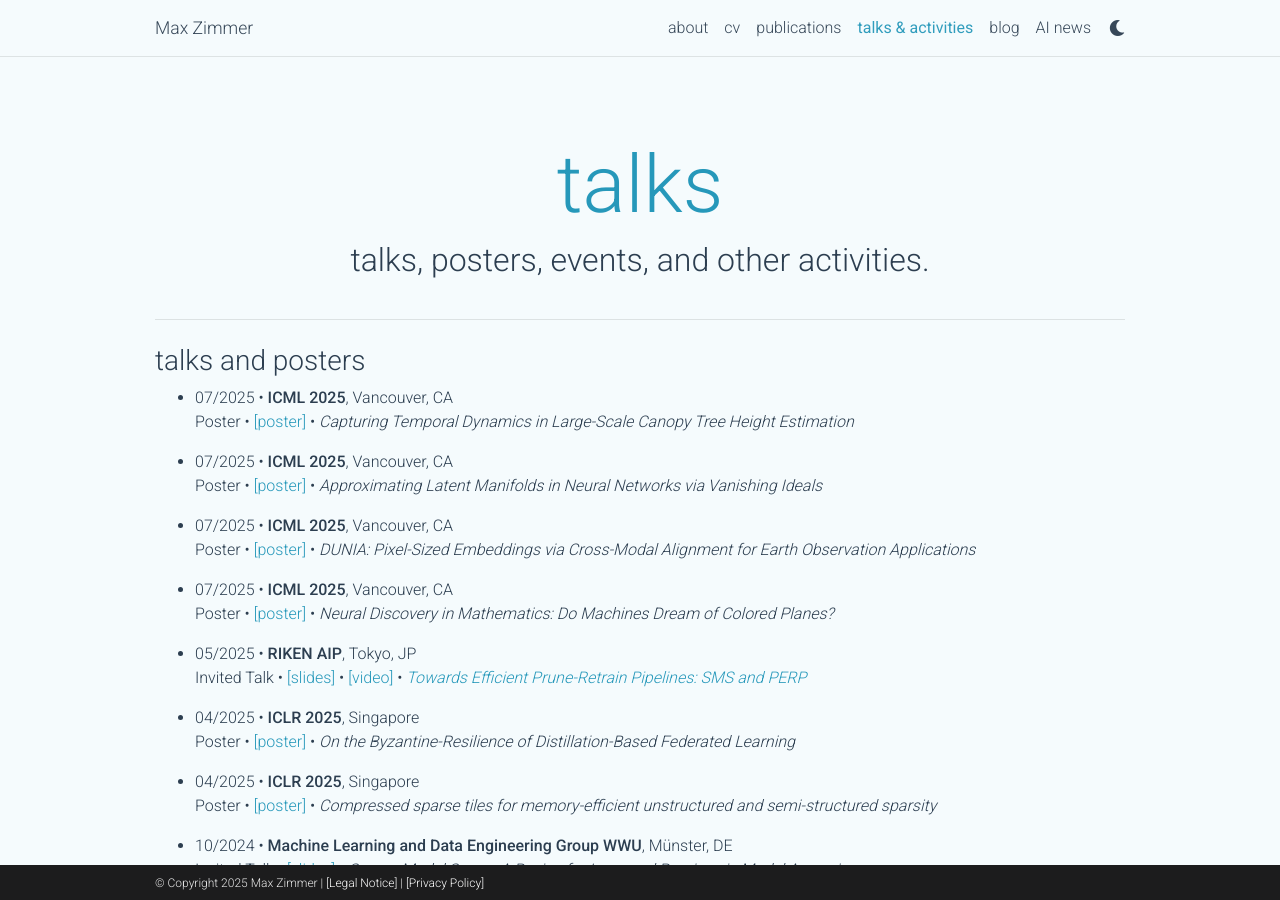
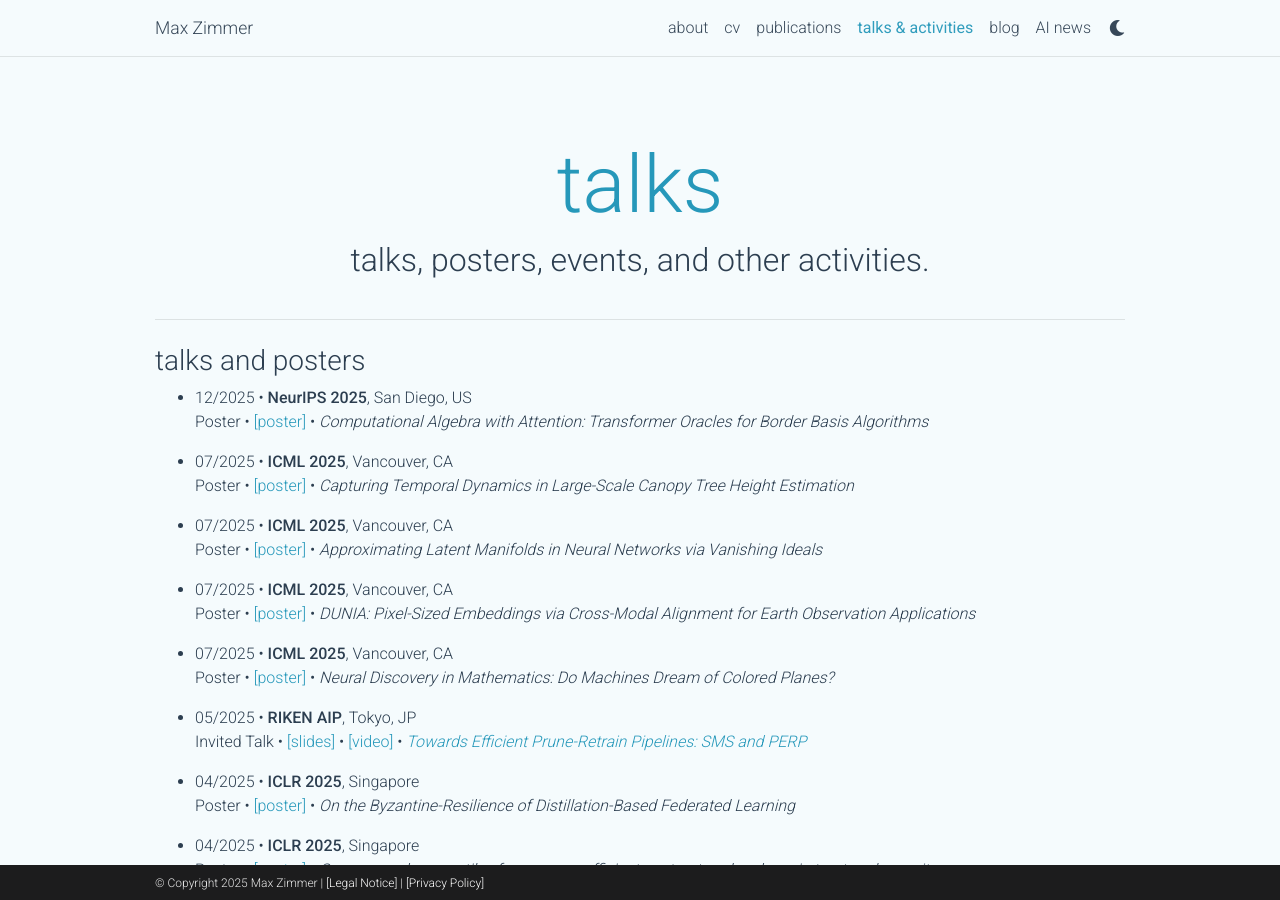
Before and after one commit to zimmer-m/zimmer-m.github.io, a Jekyll site: the page built from _pages/talks.md, in a window 1280 px wide and 900 px high. Built offline with Jekyll 4.4.1, drawn with Linux system fonts in a browser that asks for light colours; comment, search, counter and statistics services are not loaded; a style sheet for code colours, icons or effects is not loaded.

Commit message:
Added some updates

```diff
--- a/_data/other.yml
+++ b/_data/other.yml
@@ -10,3 +10,5 @@
   venue: AAAI 2026
 - date: 2025-11-01
   venue: ICLR 2026
+- date: 2025-12-28
+  venue: CPAL 2026
--- a/_data/talks.yml
+++ b/_data/talks.yml
@@ -86,3 +86,9 @@
   presentation_type: poster
   poster: /assets/pdf/ApproximatingLatentManifolds-poster-ICML.pdf
   location: Vancouver, CA
+- date: 2025-12-06
+  venue: NeurIPS 2025
+  description: "Computational Algebra with Attention: Transformer Oracles for Border Basis Algorithms"
+  presentation_type: poster
+  poster: /assets/pdf/OBBA-poster-NeurIPS.pdf
+  location: San Diego, US
```
